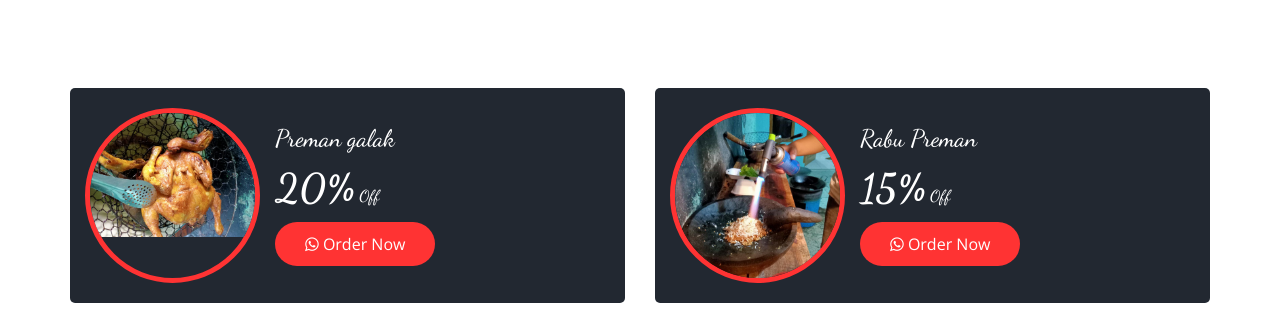
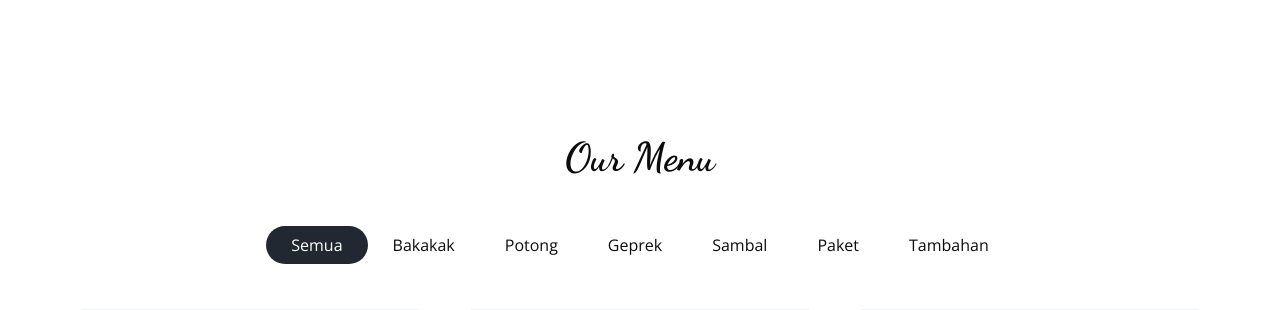
Before and after one commit to zibrone/Preman_Ayam, a plain HTML site: page index.html in a window 1280 px wide. Shown: the part 642-952 px from the top of the page. Drawn offline with nearby package versions, Linux system fonts and the light colour scheme; some packages are replaced by stand-ins of ours.

Commit message:
delete offer section

```diff
--- a/index.html
+++ b/index.html
@@ -161,46 +161,6 @@
   <section class="offer_section layout_padding-bottom">
     <div class="offer_container">
       <div class="container ">
-        <div class="row">
-          <div class="col-md-6  ">
-            <div class="box ">
-              <div class="img-box">
-                <img src="img/BakakakGoreng.jpg" alt="">
-              </div>
-              <div class="detail-box">
-                <h5>
-                  Preman galak
-                </h5>
-                <h6>
-                  <span>20%</span> Off
-                </h6>
-                <a href="https://wa.me/6285723427559">
-                  <i class="fa fa-whatsapp" aria-hidden="true"></i>
-                  Order Now
-                </a>
-              </div>
-            </div>
-          </div>
-          <div class="col-md-6  ">
-            <div class="box ">
-              <div class="img-box">
-                <img src="img/AyamGeprekMoza.jpg" alt="">
-              </div>
-              <div class="detail-box">
-                <h5>
-                 Rabu Preman
-                </h5>
-                <h6>
-                  <span>15%</span> Off
-                </h6>
-                <a href="https://wa.me/6285723427559">
-                  <i class="fa fa-whatsapp" aria-hidden="true"></i>
-                  Order Now
-                </a>
-              </div>
-            </div>
-          </div>
-        </div>
       </div>
     </div>
   </section>
@@ -397,7 +357,7 @@
                 </div>
                 <div class="detail-box">
                   <h5>
-                   Ayam geprek Matah
+                   Ayam Geprek Matah
                   </h5>
                   <br/>
                   <p>
@@ -515,7 +475,7 @@
                   </h5>
                   <br/>
                   <p>
-                    Sambal penyet merupakan sambal berbahan dasar tomat dan cabai rawit dan dipadukan dengan gula, garam, terasi, dan sedikit rasa cinta
+                    Sambal penyet merupakan sambal berbahan dasar tomat dan cabai rawit dan dipadukan dengan gula, garam, terasi, bawang putih, bawang merah dan sedikit rasa cinta
                   </p>
                   <br/>
                   <div class="options">
@@ -647,8 +607,6 @@
               </div>
             </div>
           </div>
-
-
         </div>
       </div>
     </div>
@@ -660,7 +618,6 @@
 
   <section class="about_section layout_padding">
     <div class="container" id="about">
-
       <div class="row">
         <div class="col-md-6 ">
           <div class="img-box">
```
